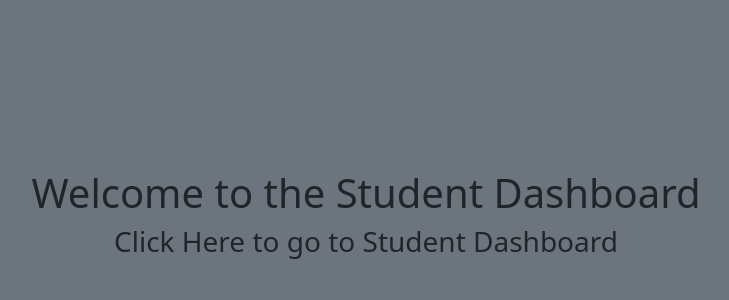
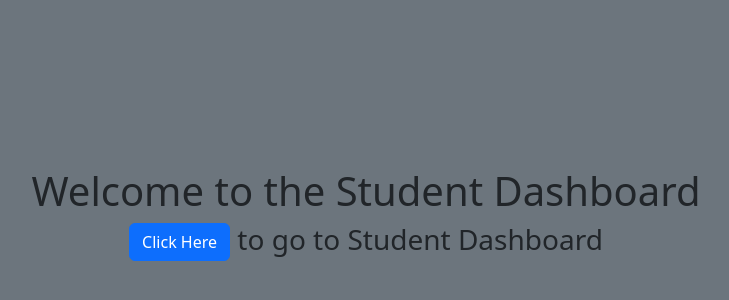
Before and after one commit to rasheed119/Student_dashboard, a React (Create React App) app: page / in a window 1280 px wide. Shown: the part 182-482 px from the top of the page, without its empty margins (274-1003 px from the left). Built offline with nearby package versions, Linux system fonts and the light colour scheme.

Commit message:
adding button instead on a tag

```diff
--- a/src/App.css
+++ b/src/App.css
@@ -14,14 +14,6 @@ div.App{
   align-items: center;
   justify-content: center;
   flex-direction: column;
-}
-.Welcome h3 a{
-  text-decoration: none;
-  color: #212529;
-}
-.Welcome h3 a:hover{
-  color: blue;
-  text-decoration: underline;
 }
 
 input{
--- a/src/Component/Welcome.js
+++ b/src/Component/Welcome.js
@@ -1,10 +1,13 @@
 import React from 'react'
+import { Button } from 'react-bootstrap'
+import { useHistory } from 'react-router-dom/cjs/react-router-dom.min'
 
 function Welcome() {
+  const history = useHistory();
   return (
     <div className='Welcome'>
       <h1>Welcome to the Student Dashboard</h1>
-      <h3><a href='/homepage'>Click Here</a> to go to Student Dashboard</h3>
+      <h3><Button onClick={()=>history.push("/homepage")}>Click Here</Button> to go to Student Dashboard</h3>
     </div>
   )
 }
```
